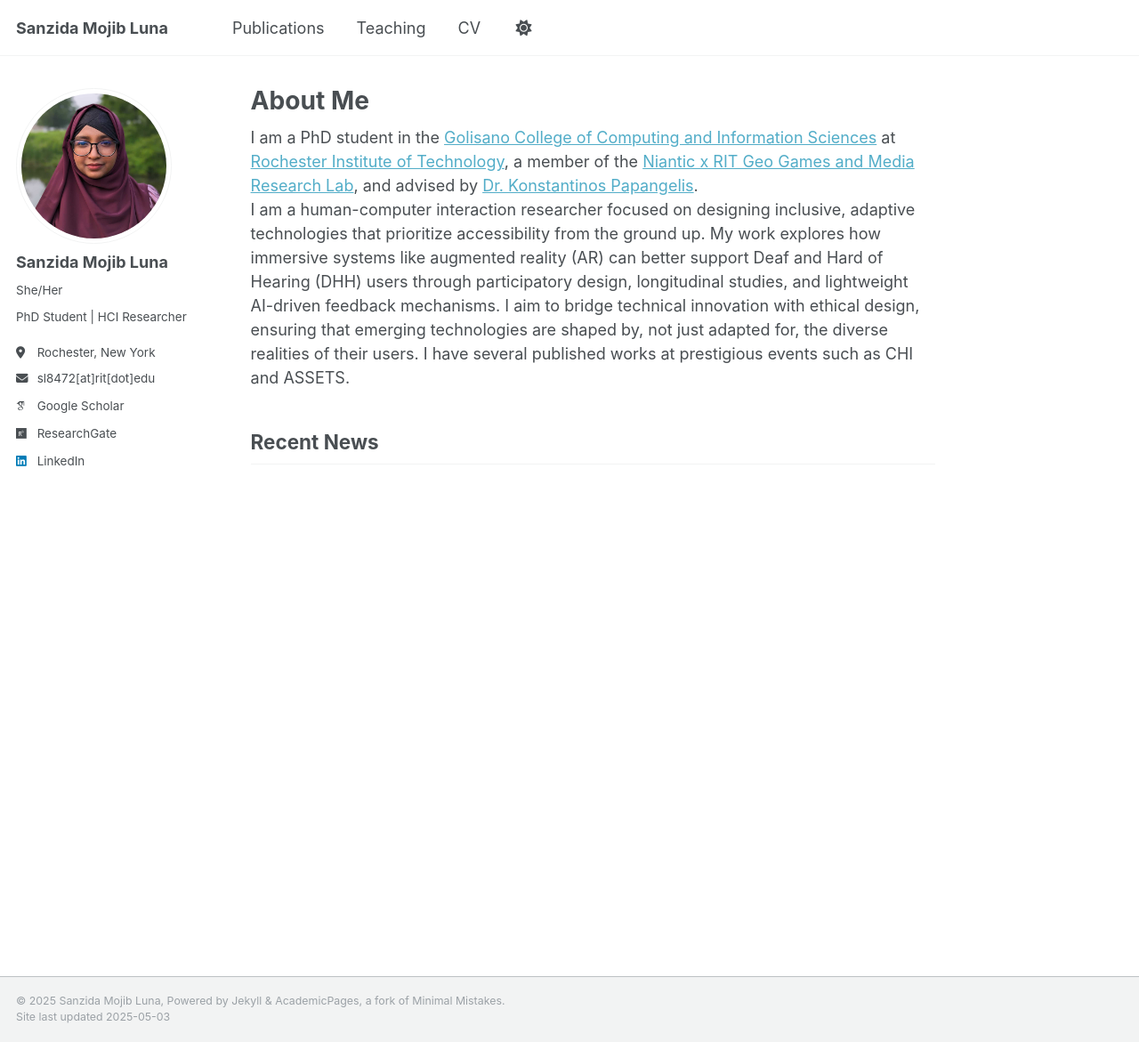
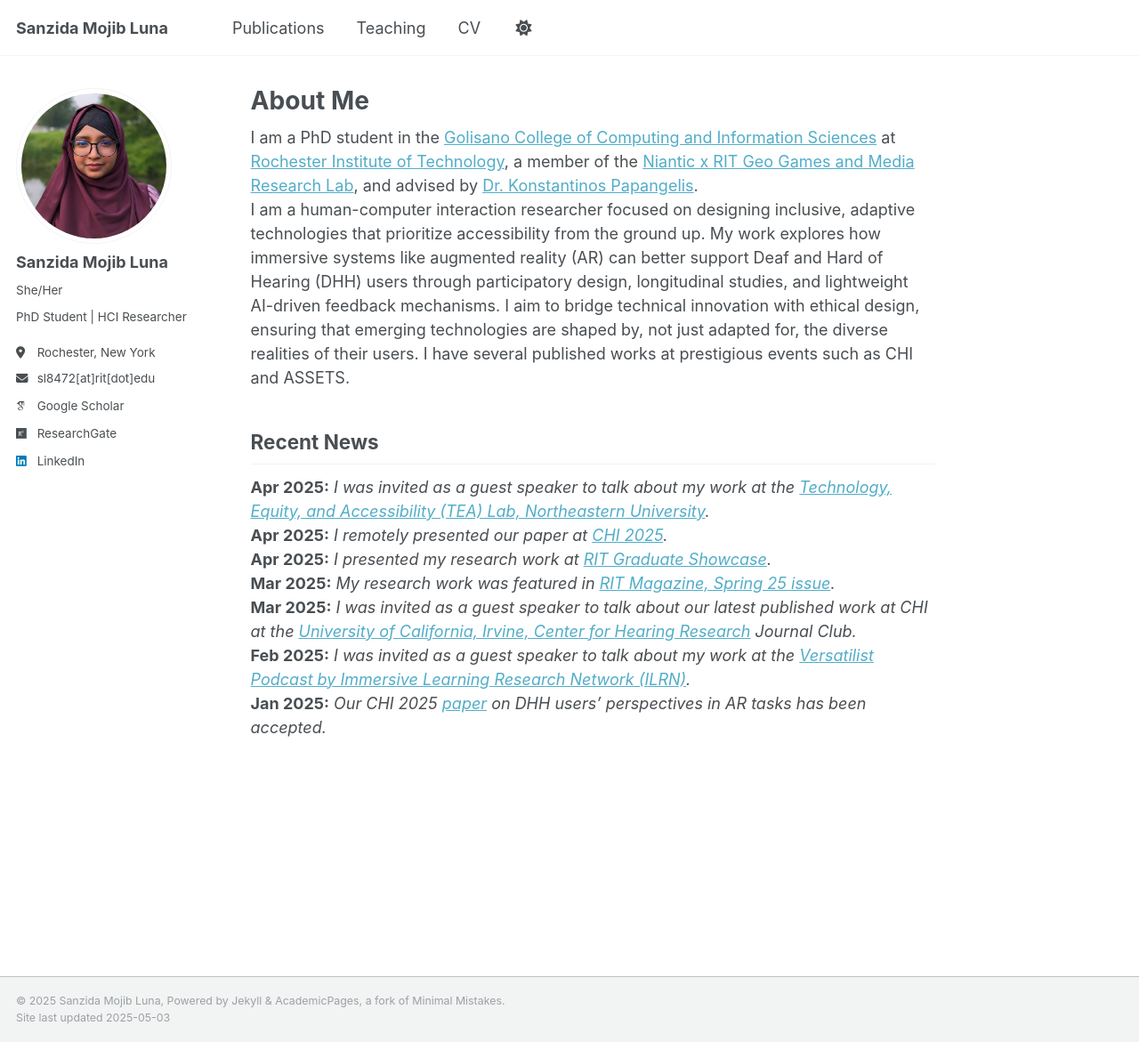
Before and after one commit to SanzidaMojibLuna/SanzidaMojibLuna.github.io, a Jekyll site: the page built from _pages/about.md, in a window 1280 px wide and 1171 px high. Shown: the whole window at 89% size. Built offline with Jekyll 4.4.1, drawn with Linux system fonts in a browser that asks for light colours; some web fonts are replaced.

Commit message:
Update about.md

```diff
--- a/_pages/about.md
+++ b/_pages/about.md
@@ -14,3 +14,10 @@ I am a human-computer interaction researcher focused on designing inclusive, ada
 
 Recent News
 ---
+**Apr 2025:** _I was invited as a guest speaker to talk about my work at the [Technology, Equity, and Accessibility (TEA) Lab, Northeastern University](https://tealab.sites.northeastern.edu/research/)._
+**Apr 2025:** _I remotely presented our paper at [CHI 2025](https://chi2025.acm.org/)._
+**Apr 2025:** _I presented my research work at [RIT Graduate Showcase](https://www.rit.edu/graduateschool/about-graduate-showcase)._
+**Mar 2025:** _My research work was featured in [RIT Magazine, Spring 25 issue](https://www.rit.edu/news/immersive-technologies-virtually-endless-possibilities)._
+**Mar 2025:** _I was invited as a guest speaker to talk about our latest published work at CHI at the [University of California, Irvine, Center for Hearing Research](https://hearing.uci.edu/) Journal Club._
+**Feb 2025:** _I was invited as a guest speaker to talk about my work at the [Versatilist Podcast by Immersive Learning Research Network (ILRN)](https://www.podomatic.com/podcasts/versatilist/episodes/2025-03-23T07_00_00-07_00)._
+**Jan 2025:** _Our CHI 2025 [paper](https://dl.acm.org/doi/10.1145/3706598.3713678) on DHH users' perspectives in AR tasks has been accepted._
```
